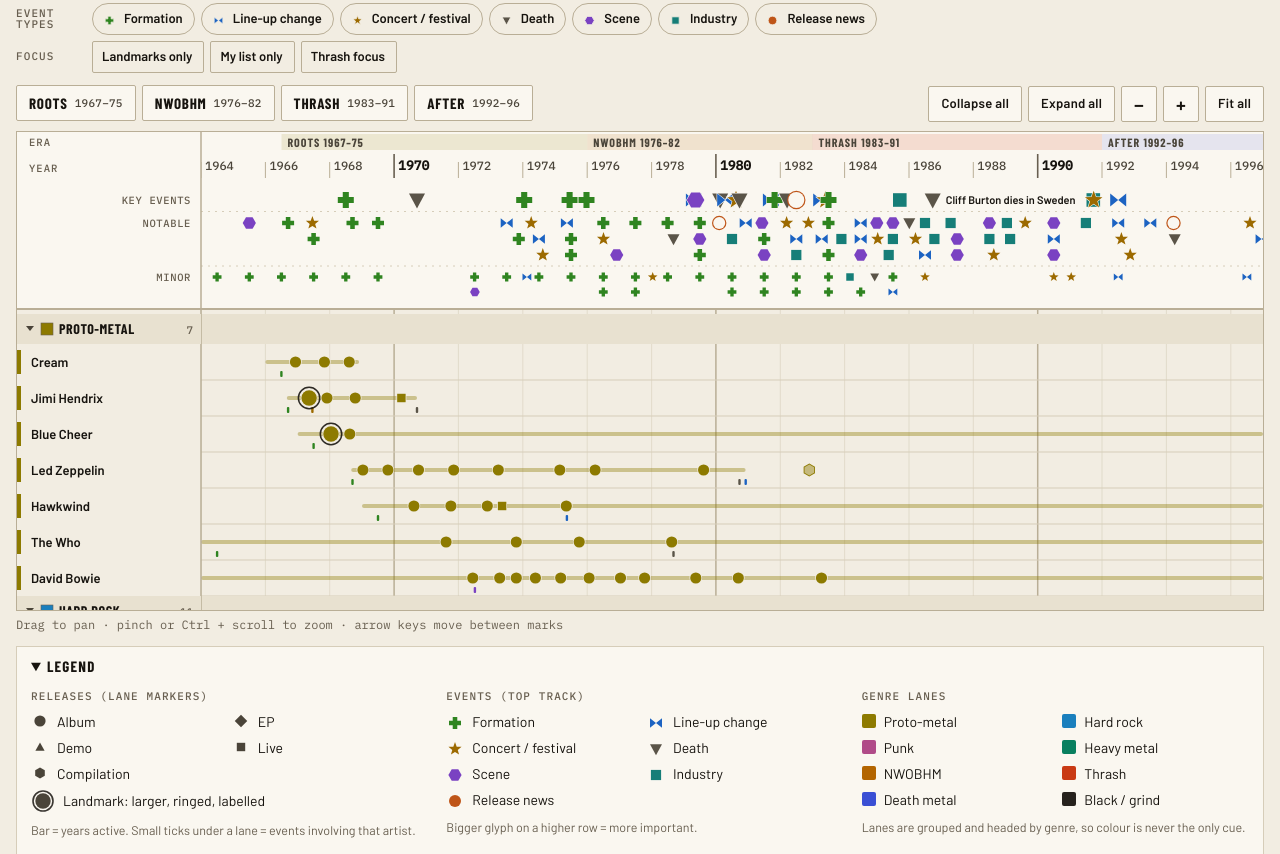
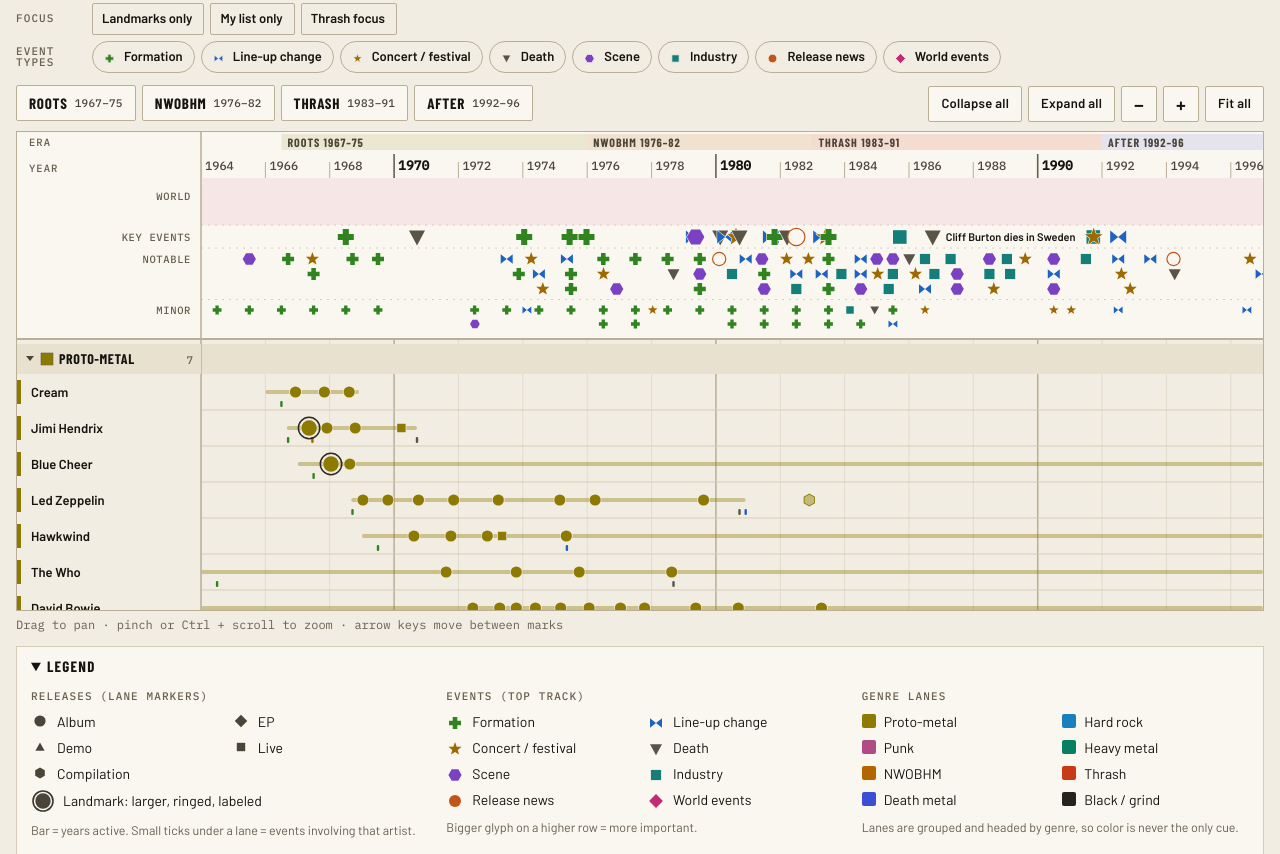
Before and after one commit to jeremyfelix/metal, a plain HTML site: page index.html in a window 1280 px wide. Shown: the part 275-1129 px from the top of the page. Drawn offline with nearby package versions, Linux system fonts and the light colour scheme.

Commit message:
Drop My list tags, use American English and US dates, add world events row
Co-Authored-By: Claude Opus 5.5 <noreply@anthropic.com>
Claude-Session: https://claude.ai/code/session_012cLDNsqsxXtXR7rUPo6xGD

```diff
--- a/assets/css/app.css
+++ b/assets/css/app.css
@@ -87,7 +87,8 @@ h1 span { color: var(--accent); }
 .badge { background: var(--accent); color: var(--accent-ink); border-radius: 10px; padding: 1px 7px; font: 700 12px var(--font-body); }
 .filters-body { display: flex; flex-wrap: wrap; gap: 6px 26px; align-items: center; }
 .filter-group { min-width: 0; display: flex; align-items: center; gap: 10px; }
-.filter-group.toggles { order: 2; }
+.filter-group.toggles { order: 1; }
+.filter-group:nth-child(2) { order: 2; }
 .filter-title { font: 500 11px/1 var(--font-mono); text-transform: uppercase; letter-spacing: .1em; color: var(--ink-3); width: 66px; flex: none; }
 .chips { display: flex; flex-wrap: wrap; gap: 6px; align-items: center; }
 .chip-btn {
@@ -175,7 +176,6 @@ h1 span { color: var(--accent); }
 .chr-text { display: flex; flex-direction: column; gap: 1px; min-width: 0; flex: 1; }
 .chr-thumb { flex: none; width: 56px; min-height: 56px; display: block; }
 .chr-thumb-img { display: block; width: 56px; height: auto; max-height: 72px; object-fit: cover; border: 1px solid var(--line-2); background: var(--surface-2); }
-.chr-tag { font: 600 10px/1 var(--font-mono); text-transform: uppercase; letter-spacing: .08em; margin-left: 8px; padding: 2px 5px; border: 1px solid var(--line-2); color: var(--ink-2); vertical-align: 1px; }
 .chr-badge { align-self: flex-start; font: 600 10.5px/1 var(--font-mono); text-transform: uppercase; letter-spacing: .08em; border: 1.5px solid var(--c, var(--line-2)); color: var(--ink); padding: 4px 6px; margin-top: 2px; white-space: nowrap; }
 
 /* ---- image credits ---- */
--- a/assets/css/panel.css
+++ b/assets/css/panel.css
@@ -29,7 +29,6 @@
 .pn-artist-box { margin-top: 22px; padding: 4px 14px 14px; border: 1.5px solid var(--line-2); border-left: 5px solid var(--c, var(--line-2)); background: var(--bg); }
 .pn-artist-name { display: flex; flex-wrap: wrap; align-items: center; gap: 8px; font-size: 18px; }
 .pn-blurb { margin-top: 8px; font-size: 14.5px; color: var(--ink-2); }
-.chip-list { border-color: var(--ink-3); color: var(--ink); }
 .cover { margin: 14px 0 0; width: min(240px, 100%); }
 .cover-img { display: block; width: 100%; height: auto; aspect-ratio: 1; object-fit: contain; background: var(--surface-2); border: 1px solid var(--line-2); box-shadow: 0 4px 14px rgba(0,0,0,.35); }
 .cover-credit, .photo-credit { font: 400 11.5px/1.4 var(--font-mono); color: var(--ink-3); margin: 6px 0 0; }
--- a/assets/css/timeline.css
+++ b/assets/css/timeline.css
@@ -29,6 +29,7 @@
 .ax-label { font: 500 12px var(--font-mono); fill: var(--ink-2); }
 .ax-label.decade { font: 700 13px var(--font-mono); fill: var(--ink); }
 .ax-label.month { font-size: 10.5px; fill: var(--ink-3); }
+.world-band { fill: var(--c-world); opacity: .08; }
 .ev-rowlines { stroke: var(--line); stroke-width: 1; stroke-dasharray: 2 5; fill: none; }
 .grid-minor { fill: none; stroke: var(--line); stroke-width: 1; opacity: .55; }
 .grid-major { fill: none; stroke: var(--line-2); stroke-width: 1.5; }
--- a/assets/css/tokens.css
+++ b/assets/css/tokens.css
@@ -19,7 +19,7 @@
   --focus: #ffd166;
   --shadow: 0 10px 40px rgba(0, 0, 0, .55);
 
-  /* genre colours: Okabe-Ito-derived so they stay apart for colour-blind viewers */
+  /* genre colors: Okabe-Ito-derived so they stay apart for color-blind viewers */
   --g-proto: #e8da4e;
   --g-hard-rock: #56b4e9;
   --g-punk: #e08cbd;
@@ -38,6 +38,7 @@
   --c-scene: #c79bff;
   --c-industry: #6fd6cf;
   --c-release: #ff9f6b;
+  --c-world: #ff8fbd;
   --c-other: #a6a090;
 
   --era-roots: rgba(232, 218, 78, .13);
@@ -80,6 +81,7 @@
   --c-scene: #7a42c2;
   --c-industry: #167e78;
   --c-release: #bf5518;
+  --c-world: #c42a73;
   --c-other: #6b6558;
   --era-roots: rgba(141, 122, 0, .13);
   --era-nwobhm: rgba(179, 101, 0, .14);
@@ -100,7 +102,7 @@
     --g-proto: #8d7a00; --g-hard-rock: #1a7fbd; --g-punk: #b04b88; --g-heavy-metal: #087f5f;
     --g-nwobhm: #b36500; --g-thrash: #c93a14; --g-death: #3a4fd4; --g-extreme: #26221d; --g-other: #8a8374;
     --c-formation: #2f8420; --c-lineup: #1c63c2; --c-concert: #9c6a00; --c-death: #5a5448;
-    --c-scene: #7a42c2; --c-industry: #167e78; --c-release: #bf5518; --c-other: #6b6558;
+    --c-scene: #7a42c2; --c-industry: #167e78; --c-release: #bf5518; --c-world: #c42a73; --c-other: #6b6558;
     --era-roots: rgba(141, 122, 0, .13); --era-nwobhm: rgba(179, 101, 0, .14);
     --era-thrash: rgba(201, 58, 20, .14); --era-after: rgba(58, 79, 212, .11);
     --halo: #17140f; --dim-opacity: .28; --on-thrash: #ffffff;
@@ -113,4 +115,4 @@
 .g-death { --c: var(--g-death); } .g-extreme { --c: var(--g-extreme); } .g-other { --c: var(--g-other); }
 .c-formation { --c: var(--c-formation); } .c-lineup { --c: var(--c-lineup); } .c-concert { --c: var(--c-concert); }
 .c-death { --c: var(--c-death); } .c-scene { --c: var(--c-scene); } .c-industry { --c: var(--c-industry); }
-.c-release { --c: var(--c-release); } .c-other { --c: var(--c-other); }
+.c-release { --c: var(--c-release); } .c-world { --c: var(--c-world); } .c-other { --c: var(--c-other); }
--- a/assets/js/chronicle.js
+++ b/assets/js/chronicle.js
@@ -35,7 +35,7 @@ export function createChronicle({ root, model, getState, filter, onSelect }) {
       const y = new Date(it.t).getUTCFullYear();
       if (y !== curYear) {
         curYear = y; years.push(y);
-        const sec = h('section', 'chr-year'); sec.id = 'y' + y; sec.setAttribute('aria-labelledby', 'yh' + y);
+        const sec = h('section', 'chr-year'); sec.id = 'y' + y; sec.setAttribute('aria-labeledby', 'yh' + y);
         const hd = h('h3', 'chr-year-h', String(y)); hd.id = 'yh' + y; sec.appendChild(hd);
         ul = h('ul', 'chr-items'); sec.appendChild(ul); list.appendChild(sec);
       }
@@ -74,7 +74,6 @@ export function createChronicle({ root, model, getState, filter, onSelect }) {
     parts.push(it.kind === 'release' ? typeMeta(it.type).label : catMeta(it.category).label);
     if (it.kind === 'release') parts.push(genreMeta(it.genre).label);
     sub.textContent = parts.join(' · ');
-    if (it.kind === 'release' && it.inList) sub.appendChild(h('span', 'chr-tag', 'My list'));
     text.appendChild(sub);
     if (it.kind === 'event' && it.description) text.appendChild(h('span', 'chr-desc', it.description));
     if (it.kind === 'release' && it.note) text.appendChild(h('span', 'chr-desc', it.note));
--- a/assets/js/data.js
+++ b/assets/js/data.js
@@ -1,4 +1,4 @@
-// Loads and normalises the three JSON files into one in-memory model.
+// Loads and normalizes the three JSON files into one in-memory model.
 import { toTime, periodStart, periodEnd, parseParts } from './dates.js';
 import { genreMeta, GENRES } from './meta.js';
 import { cleanImage } from './images.js';
@@ -98,7 +98,7 @@ export function buildModel(rawArtists, rawReleases, rawEvents, base = '', rawIma
   // Lanes: every artist that has at least one release.
   const laneArtists = artists.filter((a) => a.releases.length);
 
-  // Images (optional, sanitised: https + wikimedia/wikipedia hosts only).
+  // Images (optional, sanitized: https + wikimedia/wikipedia hosts only).
   const images = { artists: [], hasAny: false, generated: rawImages && rawImages.generated ? str(rawImages.generated) : null };
   if (rawImages && typeof rawImages === 'object') {
     for (const a of artists) { const im = cleanImage(rawImages.artists && rawImages.artists[a.id], true); if (im) { a.img = im; images.artists.push(a); } }
--- a/assets/js/dates.js
+++ b/assets/js/dates.js
@@ -45,14 +45,14 @@ export function periodEnd(str) {
   return Date.UTC(p.y, 11, 31);
 }
 
-/** Format per precision: "25 Jul 1983", "Dec 1981", "1980". */
+/** Format per precision (US style): "Jul 25, 1983", "Dec 1981", "1980". */
 export function formatDate(str, precision) {
   const p = parseParts(str);
   if (!p) return str ? String(str) : '';
   const prec = precision || p.prec;
   if (prec === 'year' || !p.m) return String(p.y);
   if (prec === 'month' || !p.d) return `${MONTHS[p.m - 1]} ${p.y}`;
-  return `${p.d} ${MONTHS[p.m - 1]} ${p.y}`;
+  return `${MONTHS[p.m - 1]} ${p.d}, ${p.y}`;
 }
 
 /** Same as formatDate but without the year (used inside year-grouped lists). */
@@ -62,7 +62,7 @@ export function formatDayMonth(str, precision) {
   const prec = precision || p.prec;
   if (prec === 'year' || !p.m) return '—';
   if (prec === 'month' || !p.d) return MONTHS[p.m - 1];
-  return `${p.d} ${MONTHS[p.m - 1]}`;
+  return `${MONTHS[p.m - 1]} ${p.d}`;
 }
 
 export const yearOf = (t) => new Date(t).getUTCFullYear();
--- a/assets/js/filters.js
+++ b/assets/js/filters.js
@@ -31,7 +31,7 @@ export function createFilter(model, getState) {
       if (s.hc.has(it.category)) return false;
       if (s.lm && it.importance < 2) return false;
       // events tied to artists vanish only when every artist's genre is hidden
-      if (it.artists.length && it.artists.every((a) => s.hg.has(a.genre))) return false;
+      if (it.category !== 'world' && it.artists.length && it.artists.every((a) => s.hg.has(a.genre))) return false;
       return true;
     },
 
@@ -54,12 +54,13 @@ export function createFilter(model, getState) {
       if (thrashCache.has(it.key)) return thrashCache.get(it.key);
       let v;
       if (it.kind === 'release') v = it.genre === 'thrash';
+      else if (it.category === 'world') v = true; // outside-music context is never dimmed
       else v = it.artists.some((a) => a.genre === 'thrash') || thrashRe.test(it.title + ' ' + it.description);
       thrashCache.set(it.key, v);
       return v;
     },
 
-    /** Dimmed (shown but de-emphasised) given search and thrash focus. */
+    /** Dimmed (shown but de-emphasized) given search and thrash focus. */
     dimmed(it) {
       const s = getState();
       if (s.tf && !api.thrash(it)) return true;
--- a/assets/js/meta.js
+++ b/assets/js/meta.js
@@ -30,6 +30,7 @@ export const CATEGORIES = [
   { id: 'scene', label: 'Scene' },
   { id: 'industry', label: 'Industry' },
   { id: 'release', label: 'Release news' },
+  { id: 'world', label: 'World events' },
 ];
 const CAT_BY_ID = new Map(CATEGORIES.map((c) => [c.id, c]));
 export function catMeta(id) {
@@ -57,7 +58,7 @@ export const ERAS = [
   { id: 'after', label: 'After', range: '1992–96', from: 1992, to: 1997, genre: 'death' },
 ];
 
-/* ---- Geometry (paths centred on 0,0) ---- */
+/* ---- Geometry (paths centered on 0,0) ---- */
 const f = (n) => Math.round(n * 100) / 100;
 
 /** Release markers: shape encodes type. */
@@ -84,7 +85,7 @@ export function eventPath(cat, r) {
     case 'scene': { const p = []; for (let i = 0; i < 6; i++) { const t = (i * Math.PI) / 3; p.push(`${f(Math.cos(t) * r * 1.1)} ${f(Math.sin(t) * r * 1.1)}`); } return 'M' + p.join('L') + 'Z'; } // hexagon
     case 'industry': { const a = r * 0.85; return `M${-a} ${-a}H${a}V${a}H${-a}Z`; } // square
     case 'release': return `M${-r} 0A${r} ${r} 0 1 0 ${r} 0A${r} ${r} 0 1 0 ${-r} 0Z`; // circle
-    default: return `M0 ${-r}L${r} 0L0 ${r}L${-r} 0Z`;
+    default: { const a = r * 1.15; return `M0 ${-a}L${a} 0L0 ${a}L${-a} 0Z`; } // diamond (world events, unknown)
   }
 }
 export const slugify = slug;
--- a/assets/js/panel.js
+++ b/assets/js/panel.js
@@ -66,7 +66,6 @@ export function createPanel({ root, model, onSelect, onArtist, onClose }) {
     if (it.kind === 'release') {
       kick.appendChild(chip(typeMeta(it.type).label, 'chip-type'));
       if (it.landmark) kick.appendChild(chip('Landmark', 'chip-landmark'));
-      if (it.inList) kick.appendChild(chip('My list', 'chip-list'));
     } else {
       kick.appendChild(chip(catMeta(it.category).label, 'chip-cat ' + catClass(it.category)));
       kick.appendChild(chip(['', 'Minor event', 'Notable event', 'Key event'][it.importance], 'chip-plain'));
@@ -113,7 +112,7 @@ export function createPanel({ root, model, onSelect, onArtist, onClose }) {
       b.appendChild(h('span', 'pn-li-date', formatDate(it.date, it.prec)));
       const tt = h('span', 'pn-li-title', it.title);
       b.appendChild(tt);
-      b.appendChild(h('span', 'pn-li-kind', it.kind === 'release' ? typeMeta(it.type).label + (it.landmark ? ' ★' : '') + (it.inList ? ' · my list' : '') : catMeta(it.category).label));
+      b.appendChild(h('span', 'pn-li-kind', it.kind === 'release' ? typeMeta(it.type).label + (it.landmark ? ' ★' : '') : catMeta(it.category).label));
       b.addEventListener('click', () => onSelect(it.key));
       li.appendChild(b); ol.appendChild(li);
     }
--- a/assets/js/state.js
+++ b/assets/js/state.js
@@ -1,4 +1,4 @@
-// App state + URL hash (de)serialisation. The hash is the source of truth for sharing:
+// App state + URL hash (de)serialization. The hash is the source of truth for sharing:
 //   #view=chronicle&hg=punk,death&hc=lineup&lm=1&tf=1&q=slayer&sel=r:id&x=1983.2-1988.4
 // hg/hc list *hidden* genres/categories so unknown values never break a link.
 
--- a/assets/js/timeline.js
+++ b/assets/js/timeline.js
@@ -21,8 +21,9 @@ const ERA_H = 20, AXIS_TOP = 22, AXIS_BOT = 46;
 // Events track: one band per importance level. Crowded bands spill into extra sub-rows; once those are
 // full, lower-importance events are hidden until you zoom in (see packEvents()). Capped, never unbounded.
 const EV_LAYOUT = {
-  wide: { head: 176, rows: { 3: [68], 2: [91, 107, 123], 1: [145, 160] } },
-  narrow: { head: 150, rows: { 3: [68], 2: [91, 107], 1: [128] } },
+  // w = world events (outside music), kept on their own row above the music events
+  wide: { head: 206, rows: { w: [64, 81], 3: [105], 2: [127, 142, 157], 1: [178, 192] } },
+  narrow: { head: 164, rows: { w: [64], 3: [86], 2: [108, 123], 1: [145] } },
 };
 let HEAD_H = EV_LAYOUT.wide.head;
 let EV_ROW_Y = EV_LAYOUT.wide.rows;
@@ -93,6 +94,7 @@ export function createTimeline({ root, model, getState, filter, tooltip, reduced
   const axisPath = el('path', { class: 'ax-ticks' }, headPlot);
   const axisPathMajor = el('path', { class: 'ax-ticks major' }, headPlot);
   const axisLabels = el('g', { class: 'ax-labels' }, headPlot);
+  const worldBand = el('rect', { class: 'world-band' }, headPlot);
   const evRowLines = el('path', { class: 'ev-rowlines' }, headPlot);
   const evG = el('g', { class: 'events' }, headPlot);
   const evLabelG = el('g', { class: 'ev-labels' }, headPlot);
@@ -101,7 +103,7 @@ export function createTimeline({ root, model, getState, filter, tooltip, reduced
   const headGutterEdge = el('line', { class: 'gutter-edge', y1: 0, y2: HEAD_H }, headGutter);
   const capTitle = el('text', { class: 'cap-title', x: 12, y: 14 }, headGutter); capTitle.textContent = 'Era';
   const capAx = el('text', { class: 'cap-title', x: 12, y: 40 }, headGutter); capAx.textContent = 'Year';
-  [['Key events', 3], ['Notable', 2], ['Minor', 1]].forEach(([t, i]) => { const c = el('text', { class: 'cap-row' }, headGutter); c.textContent = t; c.dataset.imp = i; });
+  [['World', 'w'], ['Key events', 3], ['Notable', 2], ['Minor', 1]].forEach(([t, i]) => { const c = el('text', { class: 'cap-row' }, headGutter); c.textContent = t; c.dataset.imp = i; });
 
   // pools for axis labels / eras
   const axTexts = [];
@@ -143,18 +145,21 @@ export function createTimeline({ root, model, getState, filter, tooltip, reduced
 
     // --- events track nodes
     evNodes = [];
-    const evRows = { 1: [], 2: [], 3: [] };
+    const evRows = { w: [], 1: [], 2: [], 3: [] };
     for (const it of model.events) {
       const imp = it.importance;
-      const n = makeEventNode(it, EV_ROW_Y[imp][0], EV_R[imp], evG, evLabelG, imp);
-      n.imp = imp;
-      n.kind = 'event'; n.t = it.t; evNodes.push(n); evRows[imp].push(n); nodes.push(n);
+      const rk = it.category === 'world' ? 'w' : imp;
+      const n = makeEventNode(it, EV_ROW_Y[rk][0], EV_R[imp], evG, evLabelG, imp);
+      n.imp = imp; n.rk = rk;
+      n.kind = 'event'; n.t = it.t; evNodes.push(n); evRows[rk].push(n); nodes.push(n);
       addByKey(it.key, n);
     }
-    for (const i of [3, 2, 1]) rowsForLabels.push({ nodes: evRows[i], y: EV_ROW_Y[i][0], imp: i, kind: 'event' });
+    for (const i of ['w', 3, 2, 1]) rowsForLabels.push({ nodes: evRows[i], y: EV_ROW_Y[i][0], kind: 'event' });
     navRows.push({ nodes: evNodes.slice(), isEvents: true });
-    const r2 = EV_ROW_Y[2], r1 = EV_ROW_Y[1];
-    evRowLines.setAttribute('d', `M${G} ${(EV_ROW_Y[3][0] + r2[0]) / 2}H${W}M${G} ${(r2[r2.length - 1] + r1[0]) / 2}H${W}`);
+    const rw = EV_ROW_Y.w, r2 = EV_ROW_Y[2], r1 = EV_ROW_Y[1];
+    const sepW = (rw[rw.length - 1] + EV_ROW_Y[3][0]) / 2;
+    evRowLines.setAttribute('d', `M${G} ${sepW}H${W}M${G} ${(EV_ROW_Y[3][0] + r2[0]) / 2}H${W}M${G} ${(r2[r2.length - 1] + r1[0]) / 2}H${W}`);
+    worldBand.setAttribute('y', AXIS_BOT); worldBand.setAttribute('height', sepW - AXIS_BOT); worldBand.setAttribute('x', G); worldBand.setAttribute('width', plotW);
 
     // --- lanes
     bodySvg.replaceChildren();
@@ -403,18 +408,17 @@ export function createTimeline({ root, model, getState, filter, tooltip, reduced
    * first sub-row of its importance band that has room (otherwise the least crowded one).
    */
   function packEvents(X) {
-    for (const imp of [3, 2, 1]) {
-      const rows = EV_ROW_Y[imp];
-      const last = rows.map(() => -1e9);
-      const gap = EV_R[imp] * 2 + 2;
+    for (const rk of ['w', 3, 2, 1]) {
+      const rows = EV_ROW_Y[rk];
+      const last = rows.map(() => -1e9), lastR = rows.map(() => 0);
       for (const n of evNodes) {
-        if (n.imp !== imp || n.hidden || !n.vis) continue;
-        let j = last.findIndex((l) => n.x - l >= gap);
+        if (n.rk !== rk || n.hidden || !n.vis) continue;
+        let j = last.findIndex((l, k) => n.x - l >= n.r + lastR[k] + 2);
         let ph = false;
-        if (j < 0) { // no free sub-row: key events always stay (overlap), the rest wait for more zoom
-          if (imp === 3) j = last.indexOf(Math.min(...last)); else { ph = true; j = 0; }
+        if (j < 0) { // no free sub-row: key music events always stay (overlap), the rest wait for more zoom
+          if (rk === 3) j = last.indexOf(Math.min(...last)); else { ph = true; j = 0; }
         }
-        if (!ph) last[j] = n.x;
+        if (!ph) { last[j] = n.x; lastR[j] = n.r; }
         if (ph !== !!n.ph) { n.ph = ph; setDisp(n); if (ph) setLabel(n, false); }
         if (ph) continue;
         n.sub = j;
@@ -486,15 +490,14 @@ export function createTimeline({ root, model, getState, filter, tooltip, reduced
   function layoutLabels(ppy, xmax) {
     for (const row of rowsForLabels) {
       let mode;
-      if (row.kind === 'event') mode = row.imp === 3 ? ppy >= 18 : row.imp === 2 ? ppy >= 150 : ppy >= 420;
-      else mode = ppy >= 150 ? 2 : ppy >= 18 ? 1 : 0;
+      if (row.kind !== 'event') mode = ppy >= 150 ? 2 : ppy >= 18 ? 1 : 0;
       const list = row.nodes;
       for (let i = 0; i < list.length; i++) {
         const n = list[i];
         if (!n.label) continue;
         let show = false;
         if (!n.hidden && n.vis && !n.ph) {
-          const wanted = row.kind === 'event' ? mode : (mode === 2 || (mode === 1 && n.item.landmark));
+          const wanted = row.kind === 'event' ? (n.imp === 3 ? ppy >= 18 : n.imp === 2 ? ppy >= 150 : ppy >= 420) : (mode === 2 || (mode === 1 && n.item.landmark));
           if (wanted) {
             // next non-hidden node in this row
             let nx = Infinity;
@@ -539,7 +542,7 @@ export function createTimeline({ root, model, getState, filter, tooltip, reduced
     [t0, t1] = clampView(t0, t1);
     if (reducedMotion()) { setView(t0, t1); return; }
     const a0 = view.t0, a1 = view.t1, start = performance.now(), dur = 380;
-    // interpolate centre and log-span so zooming feels uniform
+    // interpolate center and log-span so zooming feels uniform
     const c0 = (a0 + a1) / 2, c1 = (t0 + t1) / 2, s0 = Math.log(a1 - a0), s1 = Math.log(t1 - t0);
     const tick = (now) => {
       const p = Math.min(1, (now - start) / dur), e = 1 - Math.pow(1 - p, 3);
@@ -765,7 +768,7 @@ export function createTimeline({ root, model, getState, filter, tooltip, reduced
     if (genre && groupY.has(genre)) body.scrollTo({ top: Math.max(0, groupY.get(genre) - 2), behavior: reducedMotion() ? 'auto' : 'smooth' });
   }
 
-  /** Bring an item into view (pan, and scroll to its lane). center=true always centres horizontally. */
+  /** Bring an item into view (pan, and scroll to its lane). center=true always centers horizontally. */
   function reveal(key, { center = false, flash = true, insetR = 0, insetB = 0 } = {}) {
     const list = byKey.get(key) || [];
     let n = list.find((x) => !x.aux && !x.hidden) || list.find((x) => !x.hidden);
--- a/index.html
+++ b/index.html
@@ -70,15 +70,15 @@
       <div class="filters-body">
         <div class="filter-group">
           <p class="filter-title" id="lbl-genre">Genre lanes</p>
-          <div id="genre-chips" class="chips" role="group" aria-labelledby="lbl-genre"></div>
+          <div id="genre-chips" class="chips" role="group" aria-labeledby="lbl-genre"></div>
         </div>
         <div class="filter-group">
           <p class="filter-title" id="lbl-cat">Event types</p>
-          <div id="cat-chips" class="chips" role="group" aria-labelledby="lbl-cat"></div>
+          <div id="cat-chips" class="chips" role="group" aria-labeledby="lbl-cat"></div>
         </div>
         <div class="filter-group toggles">
           <p class="filter-title" id="lbl-focus">Focus</p>
-          <div class="chips" role="group" aria-labelledby="lbl-focus">
+          <div class="chips" role="group" aria-labeledby="lbl-focus">
             <button id="tgl-landmarks" class="chip-btn toggle" type="button" aria-pressed="false" title="Show only landmark releases and notable/key events"><span class="chip-label">Landmarks only</span></button>
             <button id="tgl-list" class="chip-btn toggle" type="button" aria-pressed="false" title="Hide releases that were added for context; show only the original personal list" hidden><span class="chip-label">My list only</span></button>
             <button id="tgl-thrash" class="chip-btn toggle thrash-toggle" type="button" aria-pressed="false" title="Dim everything that is not thrash-related"><span class="chip-label">Thrash focus</span></button>
@@ -89,7 +89,7 @@
     </details>
 
     <main id="main" tabindex="-1">
-      <section id="view-timeline" class="view wrap" role="tabpanel" aria-labelledby="tab-timeline">
+      <section id="view-timeline" class="view wrap" role="tabpanel" aria-labeledby="tab-timeline">
         <div class="tl-toolbar">
           <div id="era-btns" class="era-btns" role="group" aria-label="Jump to era"></div>
           <div class="zoom-btns" role="group" aria-label="Zoom and groups">
@@ -113,7 +113,7 @@
                 <li><svg viewBox="-9 -9 18 18" width="18" height="18" aria-hidden="true"><path class="lg-shape" d="M0 -4.6L4.6 3.7L-4.6 3.7Z"/></svg> Demo</li>
                 <li><svg viewBox="-9 -9 18 18" width="18" height="18" aria-hidden="true"><path class="lg-shape" d="M-4.2 -4.2H4.2V4.2H-4.2Z"/></svg> Live</li>
                 <li><svg viewBox="-9 -9 18 18" width="18" height="18" aria-hidden="true"><path class="lg-shape" d="M4.8 2.8L0 5.5L-4.8 2.8L-4.8 -2.8L0 -5.5L4.8 -2.8Z"/></svg> Compilation</li>
-                <li><svg viewBox="-12 -12 24 24" width="24" height="24" aria-hidden="true"><circle class="lg-halo" r="10"/><path class="lg-shape" d="M-7.7 0A7.7 7.7 0 1 0 7.7 0A7.7 7.7 0 1 0 -7.7 0Z"/></svg> Landmark: larger, ringed, labelled</li>
+                <li><svg viewBox="-12 -12 24 24" width="24" height="24" aria-hidden="true"><circle class="lg-halo" r="10"/><path class="lg-shape" d="M-7.7 0A7.7 7.7 0 1 0 7.7 0A7.7 7.7 0 1 0 -7.7 0Z"/></svg> Landmark: larger, ringed, labeled</li>
               </ul>
               <p class="lg-note">Bar = years active. Small ticks under a lane = events involving that artist.</p>
             </div>
@@ -125,13 +125,13 @@
             <div>
               <h3>Genre lanes</h3>
               <ul class="lg-list gen" id="lg-genres"></ul>
-              <p class="lg-note">Lanes are grouped and headed by genre, so colour is never the only cue.</p>
+              <p class="lg-note">Lanes are grouped and headed by genre, so color is never the only cue.</p>
             </div>
           </div>
         </details>
       </section>
 
-      <section id="view-chronicle" class="view wrap" role="tabpanel" aria-labelledby="tab-chronicle" hidden>
+      <section id="view-chronicle" class="view wrap" role="tabpanel" aria-labeledby="tab-chronicle" hidden>
         <div class="chr-layout">
           <nav id="chr-index" class="chr-index" aria-label="Jump to year"></nav>
           <div class="chr-main">
@@ -159,7 +159,7 @@
   </footer>
 
   <div id="backdrop" class="backdrop"></div>
-  <aside id="panel" class="panel" role="dialog" aria-modal="false" aria-labelledby="panel-title" hidden>
+  <aside id="panel" class="panel" role="dialog" aria-modal="false" aria-labeledby="panel-title" hidden>
     <div class="panel-grip" aria-hidden="true"></div>
     <button id="panel-close" class="panel-close" type="button" aria-label="Close details (Esc)">×</button>
     <div id="panel-content" class="panel-content"></div>
```
Also changed, not shown: fixtures/events.json (+8 -2 lines), 1 other file.
